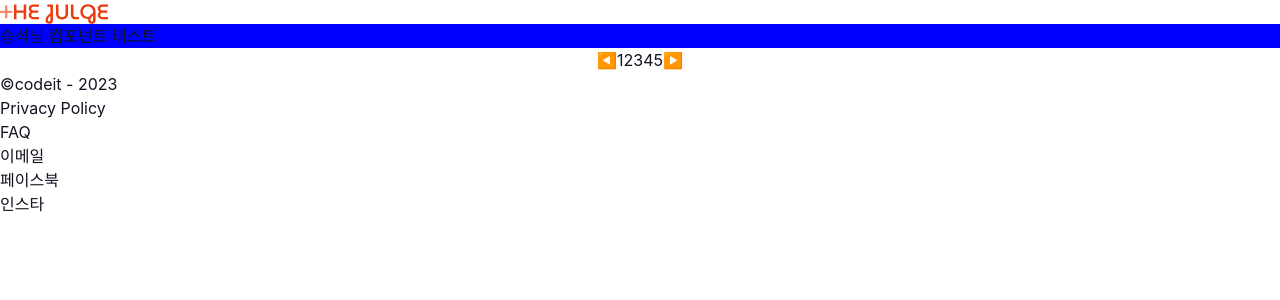
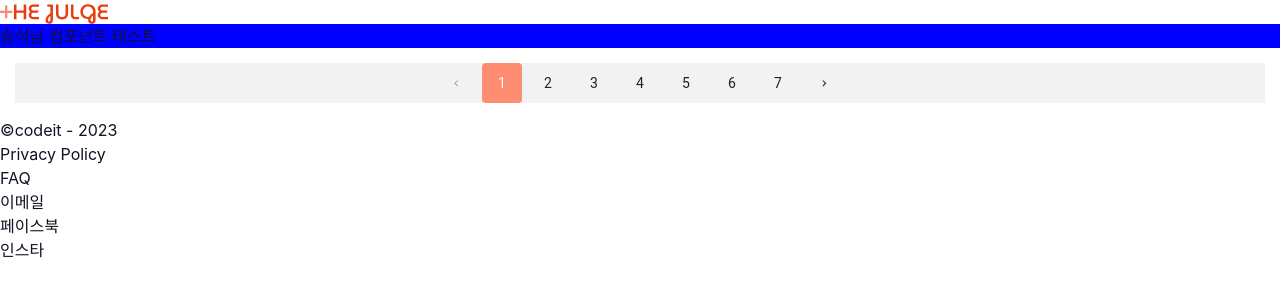
Before and after one commit to codeit-sprint12-part3/the-julge, a Next.js app: page /sample/components/Seung in a window 1280 px wide. Shown: the top 300 px of the page. Built offline with nearby package versions, Linux system fonts and the light colour scheme; a web font is replaced by a local one.

Commit message:
feat: mui pagination test (#31)
* feat: mui pagination test

* feat: mui theme

---------

Co-authored-by: 김승석 <kss@gimseungseog-ui-MacBookAir.local>

```diff
--- /dev/null
+++ b/src/components/ui/CustomPagination.module.css
@@ -0,0 +1,20 @@
+.pagination > ul {
+  display: flex;
+  align-items: center;
+}
+.pagination > ul > li {
+}
+.pagination > ul > li > button {
+  display: flex;
+  align-items: center;
+  justify-content: center;
+  width: 40px;
+  height: 40px;
+  border-radius: 4px;
+  font-size: 1.4rem;
+}
+
+.pagination > ul > li > button#activePage {
+  background-color: var(--red-300);
+  color: var(--white);
+}
--- /dev/null
+++ b/src/components/ui/CustomPagination.tsx
@@ -0,0 +1,19 @@
+import { Pagination, PaginationItem, ThemeProvider } from "@mui/material";
+import styles from "./CustomPagination.module.css";
+import SeungTheme from "@/theme/SeungTheme";
+
+const CustomPagination = () => {
+  return (
+    <ThemeProvider theme={SeungTheme}>
+      <Pagination
+        count={7}
+        className={styles.pagination}
+        renderItem={(item) => (
+          <PaginationItem {...item} id={`${item.selected ? styles.activePage : ""}`} />
+        )}
+      />
+    </ThemeProvider>
+  );
+};
+
+export default CustomPagination;
--- a/src/components/ui/Pagination.module.css
+++ /dev/null
@@ -1,9 +0,0 @@
-.box {
-  display: flex;
-  justify-content: center;
-}
-.list {
-  display: flex;
-  align-items: center;
-  justify-content: center;
-}
--- a/src/components/ui/Pagination.tsx
+++ /dev/null
@@ -1,32 +0,0 @@
-import styles from "./Pagination.module.css";
-
-const pagination = () => {
-  return (
-    <section className={styles.box}>
-      <ul className={styles.list}>
-        <li className={styles.arr}>
-          <button>◀️</button>
-        </li>
-        <li>
-          <button>1</button>
-        </li>
-        <li>
-          <button>2</button>
-        </li>
-        <li>
-          <button>3</button>
-        </li>
-        <li>
-          <button>4</button>
-        </li>
-        <li>
-          <button>5</button>
-        </li>
-        <li className={styles.arr}>
-          <button>▶️</button>
-        </li>
-      </ul>
-    </section>
-  );
-};
-export default pagination;
--- a/src/pages/sample/components/Seung.tsx
+++ b/src/pages/sample/components/Seung.tsx
@@ -1,11 +1,11 @@
-import Pagination from "@/components/ui/Pagination";
+import CustomPagination from "@/components/ui/CustomPagination";
 import style from "./Seung.module.css";
 
 const Seung = () => {
   return (
     <>
       <div className={style.wrapper}>승석님 컴포넌트 테스트</div>
-      <Pagination />
+      <CustomPagination />
     </>
   );
 };
--- /dev/null
+++ b/src/theme/SeungTheme.ts
@@ -0,0 +1,19 @@
+import { createTheme } from "@mui/material/styles";
+
+const SeungTheme = createTheme({
+  components: {
+    MuiPagination: {
+      styleOverrides: {
+        root: {
+          display: "flex",
+          justifyContent: "center",
+          alignItems: "center",
+          backgroundColor: "#f2f2f2",
+          margin: "15px",
+        },
+      },
+    },
+  },
+});
+
+export default SeungTheme;
```
Also changed, not shown: package.json (+7 -4 lines), src/theme/GeonTheme.ts (added, +7 -0 lines), src/theme/SangTheme.ts (added, +7 -0 lines), src/theme/SolTheme.ts (added, +7 -0 lines), 1 other file (tests, documents, lock files or other folders).
